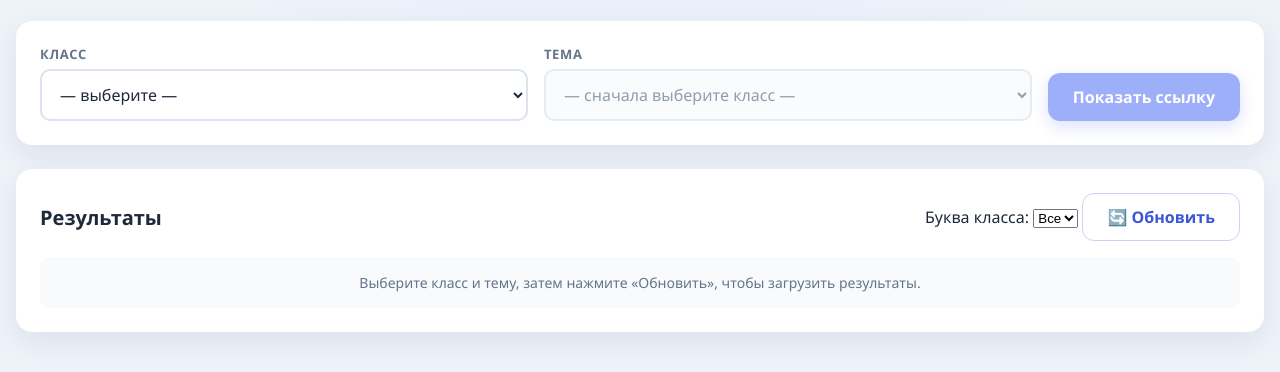
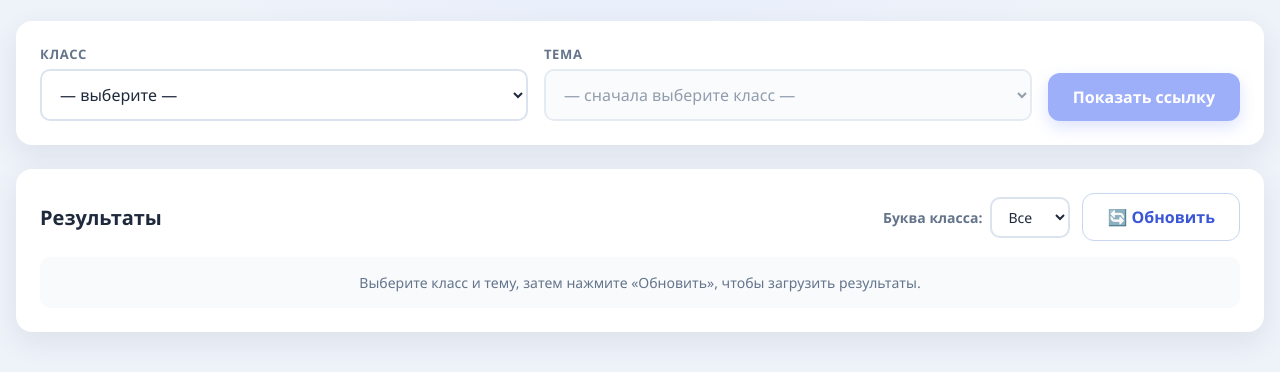
Before and after one commit to epantd/sm_kr_789, a plain HTML site: page index.html in a window 1280 px wide. Shown: the part 98-470 px from the top of the page. Drawn offline with Linux system fonts and the light colour scheme.

Commit message:
Update teacher.css

```diff
--- a/teacher.css
+++ b/teacher.css
@@ -246,3 +246,43 @@ body {
   .results-table { font-size: 11px; }
   .results-table th, .results-table td { padding: 6px 4px; }
 }
+
+/* ---------- Дополнительные элементы управления в результатах ---------- */
+.results-controls {
+  display: flex;
+  align-items: center;
+  gap: 12px;
+  flex-wrap: wrap;
+}
+
+.field-inline {
+  display: flex;
+  align-items: center;
+  gap: 8px;
+  font-size: 14px;
+  color: var(--muted);
+  font-weight: 600;
+}
+
+.field-inline select {
+  font-family: inherit;
+  font-size: 14px;
+  padding: 8px 12px;
+  border-radius: 10px;
+  border: 2px solid var(--border);
+  background: #fff;
+  color: var(--text);
+  outline: none;
+  cursor: pointer;
+  transition: border-color .15s, box-shadow .15s;
+  min-width: 80px;
+}
+.field-inline select:focus {
+  border-color: var(--accent);
+  box-shadow: 0 0 0 3px rgba(79, 110, 247, .18);
+}
+
+@media (max-width: 600px) {
+  .results-controls { width: 100%; justify-content: space-between; }
+  .field-inline { flex: 1 1 auto; }
+}
```
